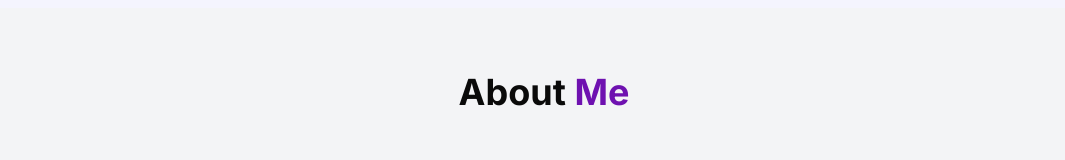
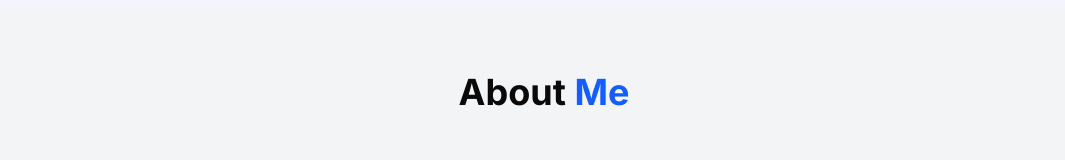
Before and after one commit to MarsIfeanyi/Mars-Ifeanyi-Portfolio, a Next.js app: page / in a window 1280 px wide. Shown: the part 792-952 px from the top of the page, without its empty margins (96-1161 px from the left). Built offline with nearby package versions, Linux system fonts and the light colour scheme.

Commit message:
Add styling for dark screen background

```diff
--- a/components/Helper/SectionHeading.tsx
+++ b/components/Helper/SectionHeading.tsx
@@ -1,20 +1,21 @@
-import React from 'react'
+import React from "react";
 
 type Props = {
-    title_1:string;
-    title_2:string;
-    description:string
-}
+  title_1: string;
+  title_2: string;
+  description?: string;
+};
 
-const SectionHeading = ({description, title_1, title_2}:Props) => {
+const SectionHeading = ({ description, title_1, title_2 }: Props) => {
   return (
-    <div  className='text-center mb-16' >
-        <h2 className='text-3xl md:text-4xl font-bold mb-4' >{title_1} {" "}
-            <span className='text-purple-800 '> {title_2} </span>
-        </h2>
-        <p className='text-muted-foreground max-w-2xl mx-auto' >{description} </p>
-        </div>
-  )
-}
+    <div className="text-center mb-16">
+      <h2 className="text-3xl md:text-4xl font-bold mb-4">
+        {title_1}{" "}
+        <span className="text-blue-600  dark:text-yellow-300"> {title_2} </span>
+      </h2>
+      <p className="text-muted-foreground max-w-2xl mx-auto">{description} </p>
+    </div>
+  );
+};
 
-export default SectionHeading
+export default SectionHeading;
```
